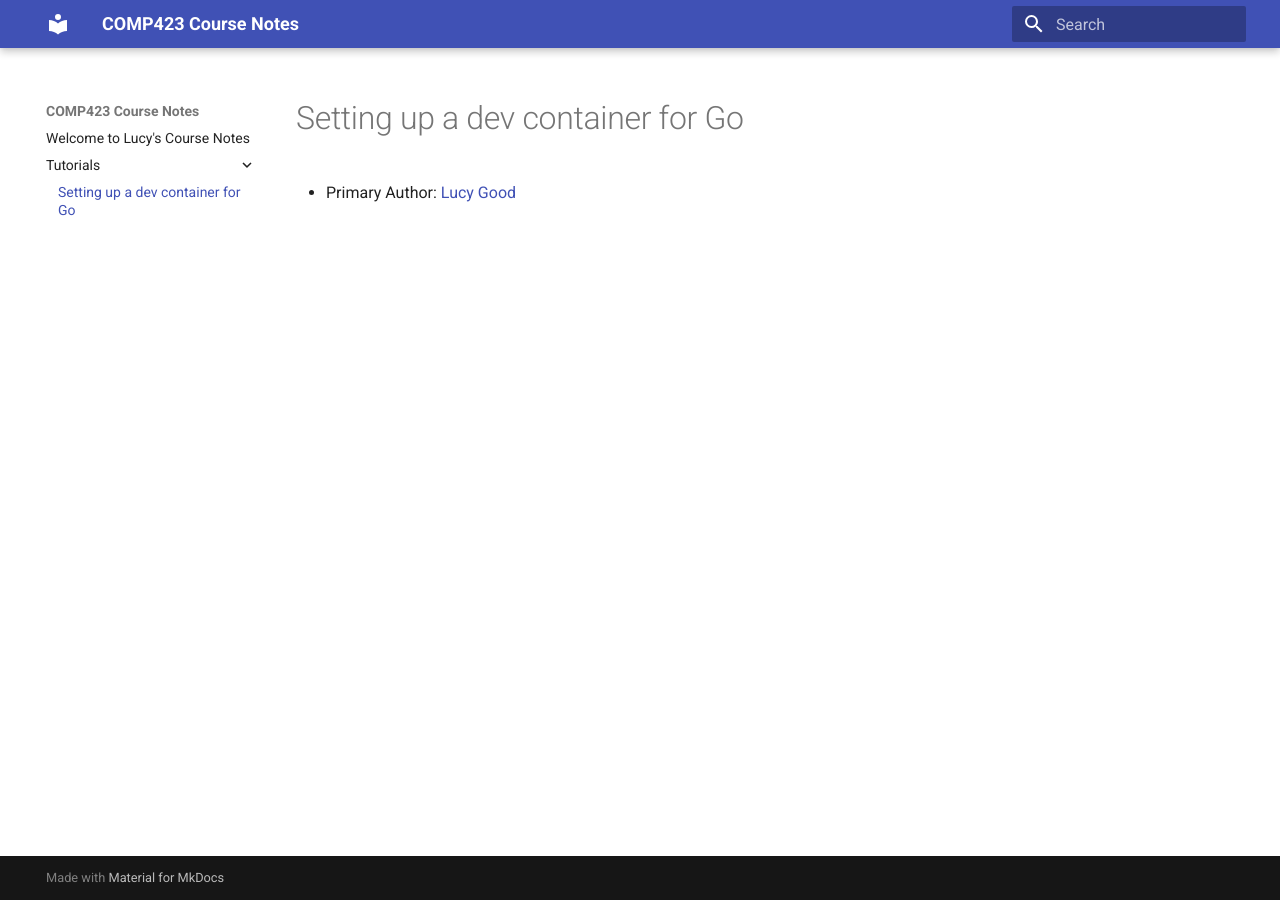
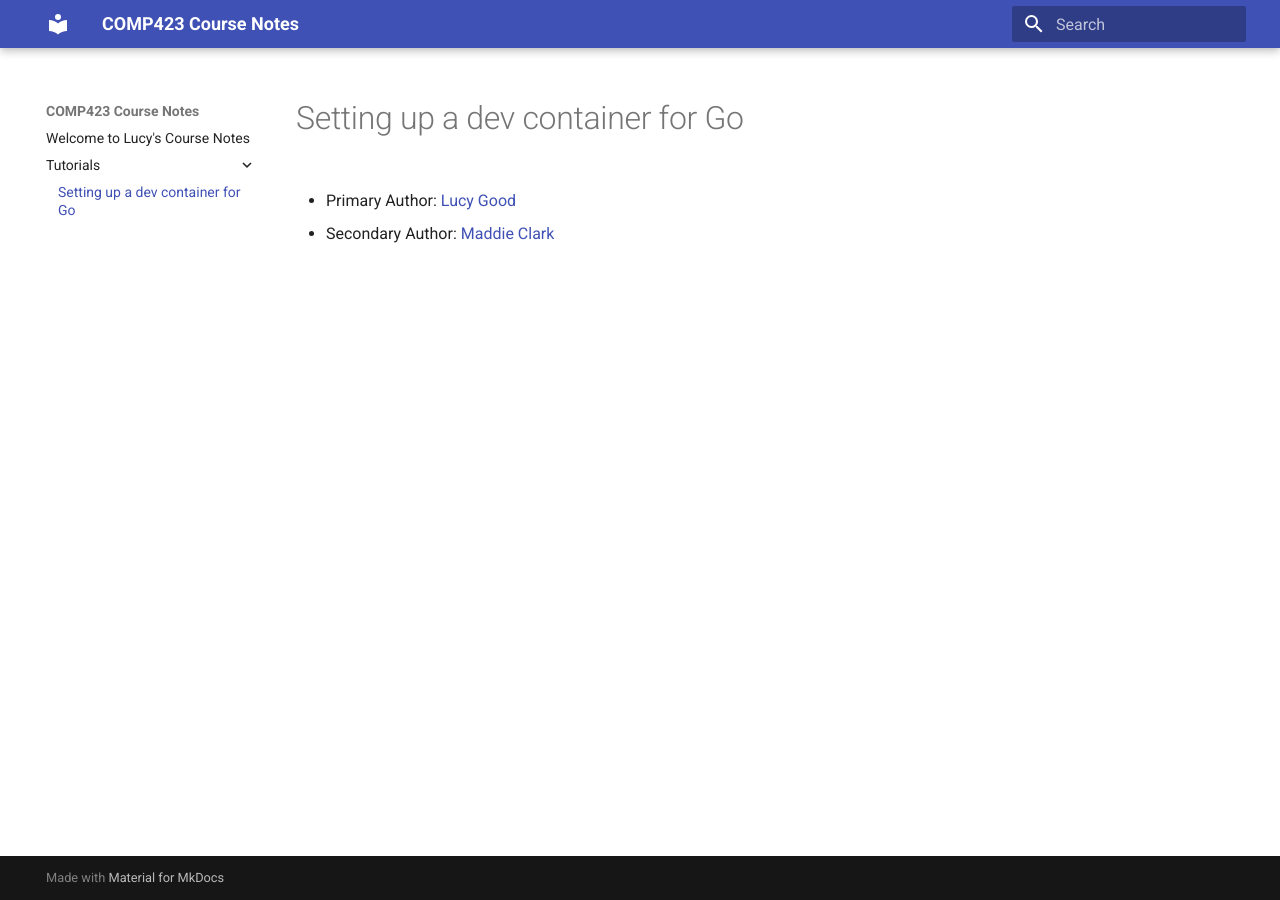
Before and after one commit to lucykgood/comp423-course-notes, an MkDocs documentation site: the page built from docs/tutorials/go-setup.md, in a window 1280 px wide. Built offline with MkDocs 1.6.1 and Material for MkDocs 9.7.7, drawn with Linux system fonts in a browser that asks for light colours.

Commit message:
Suggestions for Lucy

```diff
--- a/docs/tutorials/go-setup.md
+++ b/docs/tutorials/go-setup.md
@@ -1,3 +1,5 @@
 # Setting up a dev container for Go
 
 * Primary Author: [Lucy Good](https://github.com/lucykgood)
+
+* Secondary Author: [Maddie Clark](https://github.com/mbclark37)
```
